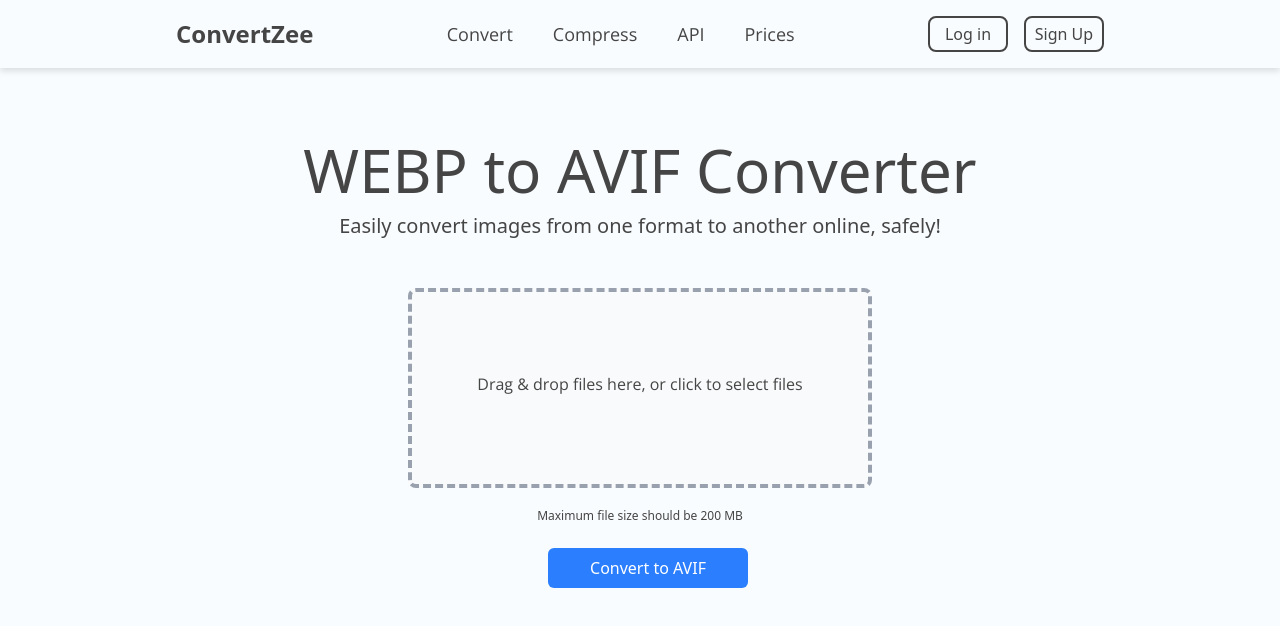
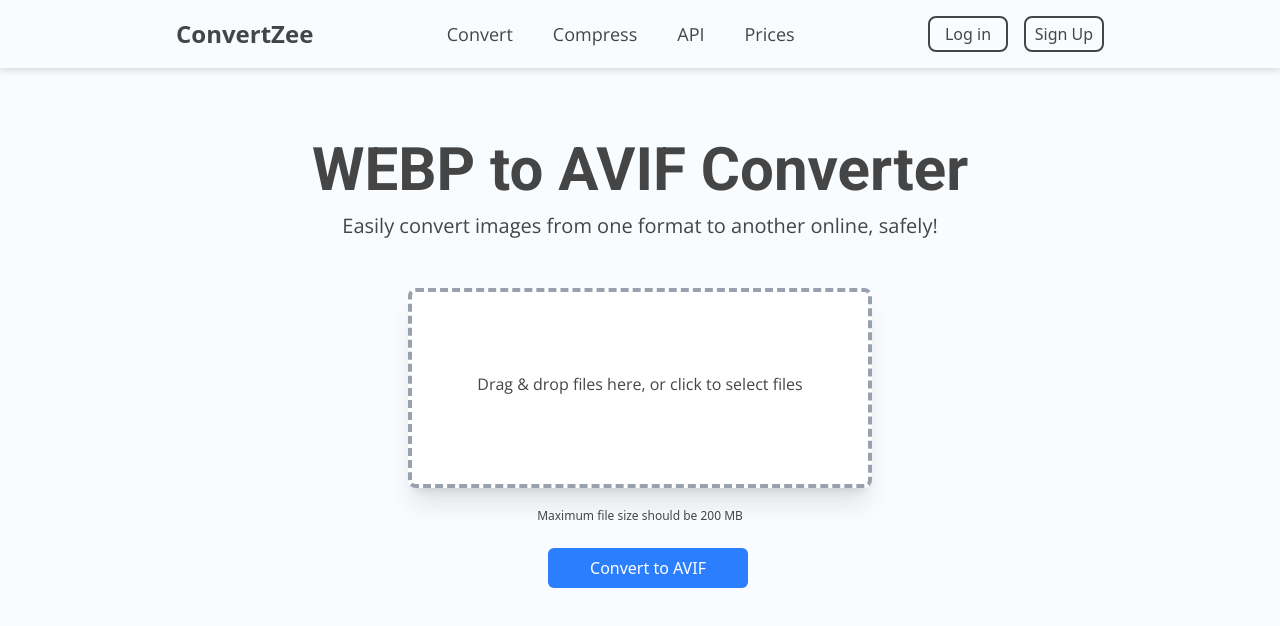
Before and after one commit to beatenstratblues/convertzee_frontend, a Next.js app: page /convert/webp/webp-to-avif in a window 1280 px wide. Shown: the top 626 px of the page. Built offline with nearby package versions, Linux system fonts and the light colour scheme.

Commit message:
before major conversion

```diff
--- a/app/convert/tiff/tiff-to-png/page.js
+++ b/app/convert/tiff/tiff-to-png/page.js
@@ -3,12 +3,12 @@ import MainUploadComponent from "@/components/MainUploadComponent";
 const page = () => {
   return (
     <div className="h-full">
-      <h1 className="text-4xl text-center pt-10 md:text-6xl md:pt-15">
-        TIFF to PNG Converter
-      </h1>
-      <p className="text-center mt-3 md:text-xl">
-        Easily convert images from one format to another online, safely!
-      </p>
+      <PageHeroAndSubtextComponent
+        heading={"TIFF to PNG Converter"}
+        subtext={
+          "Easily convert images from one format to another online, safely!"
+        }
+      />
       <MainUploadComponent defaultOption={"png"} specificConversionPage={true} />
     </div>
   );
--- a/app/convert/tiff/tiff-to-webp/page.js
+++ b/app/convert/tiff/tiff-to-webp/page.js
@@ -3,12 +3,12 @@ import MainUploadComponent from "@/components/MainUploadComponent";
 const page = () => {
   return (
     <div className="h-full">
-      <h1 className="text-4xl text-center pt-10 md:text-6xl md:pt-15">
-        TIFF to WEBP Converter
-      </h1>
-      <p className="text-center mt-3 md:text-xl">
-        Easily convert images from one format to another online, safely!
-      </p>
+      <PageHeroAndSubtextComponent
+        heading={"TIFF to WEBP Converter"}
+        subtext={
+          "Easily convert images from one format to another online, safely!"
+        }
+      />
       <MainUploadComponent defaultOption={"webp"} specificConversionPage={true} />
     </div>
   );
--- a/app/convert/webp/webp-to-avif/page.js
+++ b/app/convert/webp/webp-to-avif/page.js
@@ -1,15 +1,19 @@
 import MainUploadComponent from "@/components/MainUploadComponent";
+import PageHeroAndSubtextComponent from "@/components/PageHeroAndSubtextComponent";
 
 const page = () => {
   return (
     <div className="h-full">
-      <h1 className="text-4xl text-center pt-10 md:text-6xl md:pt-15">
-        WEBP to AVIF Converter
-      </h1>
-      <p className="text-center mt-3 md:text-xl">
-        Easily convert images from one format to another online, safely!
-      </p>
-      <MainUploadComponent defaultOption={"avif"} specificConversionPage={true} />
+      <PageHeroAndSubtextComponent
+        heading={"WEBP to AVIF Converter"}
+        subtext={
+          "Easily convert images from one format to another online, safely!"
+        }
+      />
+      <MainUploadComponent
+        defaultOption={"avif"}
+        specificConversionPage={true}
+      />
     </div>
   );
 };
--- a/app/convert/webp/webp-to-jpg/page.js
+++ b/app/convert/webp/webp-to-jpg/page.js
@@ -3,13 +3,16 @@ import MainUploadComponent from "@/components/MainUploadComponent";
 const page = () => {
   return (
     <div className="h-full">
-      <h1 className="text-4xl text-center pt-10 md:text-6xl md:pt-15">
-        WEBP to JPG Converter
-      </h1>
-      <p className="text-center mt-3 md:text-xl">
-        Easily convert images from one format to another online, safely!
-      </p>
-      <MainUploadComponent defaultOption={"jpg"} specificConversionPage={true} />
+      <PageHeroAndSubtextComponent
+        heading={"WEBP to JPG Converter"}
+        subtext={
+          "Easily convert images from one format to another online, safely!"
+        }
+      />
+      <MainUploadComponent
+        defaultOption={"jpg"}
+        specificConversionPage={true}
+      />
     </div>
   );
 };
--- a/app/convert/webp/webp-to-png/page.js
+++ b/app/convert/webp/webp-to-png/page.js
@@ -3,12 +3,12 @@ import MainUploadComponent from "@/components/MainUploadComponent";
 const page = () => {
   return (
     <div className="h-full">
-      <h1 className="text-4xl text-center pt-10 md:text-6xl md:pt-15">
-        WEBP to PNG Converter
-      </h1>
-      <p className="text-center mt-3 md:text-xl">
-        Easily convert images from one format to another online, safely!
-      </p>
+      <PageHeroAndSubtextComponent
+        heading={"WEBP to PNG Converter"}
+        subtext={
+          "Easily convert images from one format to another online, safely!"
+        }
+      />
       <MainUploadComponent defaultOption={"png"} specificConversionPage={true} />
     </div>
   );
--- a/app/convert/webp/webp-to-tiff/page.js
+++ b/app/convert/webp/webp-to-tiff/page.js
@@ -3,12 +3,12 @@ import MainUploadComponent from "@/components/MainUploadComponent";
 const page = () => {
   return (
     <div className="h-full">
-      <h1 className="text-4xl text-center pt-10 md:text-6xl md:pt-15">
-        WEBP to TIFF Converter
-      </h1>
-      <p className="text-center mt-3 md:text-xl">
-        Easily convert images from one format to another online, safely!
-      </p>
+      <PageHeroAndSubtextComponent
+        heading={"WEBP to TIFF Converter"}
+        subtext={
+          "Easily convert images from one format to another online, safely!"
+        }
+      />
       <MainUploadComponent defaultOption={"tiff"} specificConversionPage={true} />
     </div>
   );
--- a/app/page.js
+++ b/app/page.js
@@ -1,14 +1,15 @@
 import MainUploadComponent from "@/components/MainUploadComponent";
+import PageHeroAndSubtextComponent from "@/components/PageHeroAndSubtextComponent";
 
 const page = () => {
   return (
     <div className="h-full">
-      <h1 className="text-4xl text-center pt-10 md:text-6xl md:pt-15 font-head font-bold">
-        Image Converter
-      </h1>
-      <p className="text-center mt-3 md:text-xl font-bod">
-        Easily convert images from one format to another online, safely!
-      </p>
+      <PageHeroAndSubtextComponent
+        heading={"Image Converter"}
+        subtext={
+          "Easily convert images from one format to another online, safely!"
+        }
+      />
       <MainUploadComponent
         defaultOption={"jpg"}
         specificConversionPage={false}
--- a/components/DropZone.js
+++ b/components/DropZone.js
@@ -68,8 +68,8 @@ const DropZone = ({ setUploadedUrl }) => {
   return (
     <div
       className={`${
-        isDragActive ? "bg-blue-100" : "bg-gray-50"
-      } mt-12 border-4 border-dashed border-gray-400 rounded-lg text-center cursor-pointer w-full mx-auto md:w-4/6 lg:w-3/6 h-50 flex flex-col justify-center overflow-hidden font-bod`}
+        isDragActive ? "bg-blue-100" : "bg-[#FFFFFF]"
+      } mt-12 border-4 border-dashed border-gray-400 rounded-lg text-center cursor-pointer w-full mx-auto md:w-4/6 lg:w-3/6 h-50 flex flex-col justify-center overflow-hidden font-bod shadow-xl`}
       {...getRootProps()}
     >
       <div className="flex-1 flex flex-col justify-center p-2">
--- /dev/null
+++ b/components/PageHeroAndSubtextComponent.js
@@ -0,0 +1,12 @@
+const PageHeroAndSubtextComponent = ({ heading, subtext }) => {
+  return (
+    <div>
+      <h1 className="text-4xl text-center pt-10 md:text-6xl md:pt-15 font-head font-bold">
+        {heading}
+      </h1>
+      <p className="text-center mt-3 md:text-xl font-bod">{subtext}</p>
+    </div>
+  );
+};
+
+export default PageHeroAndSubtextComponent;
```
